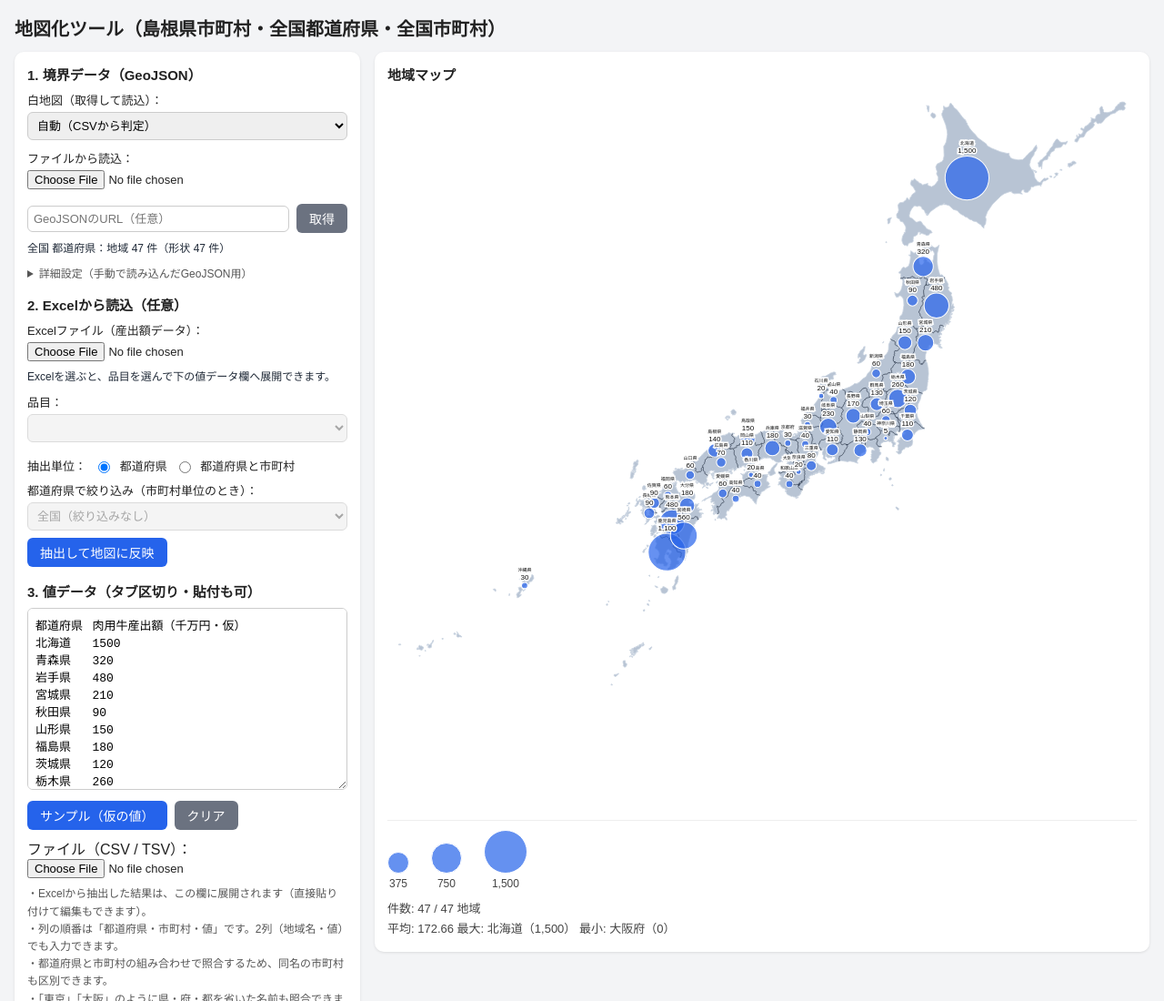
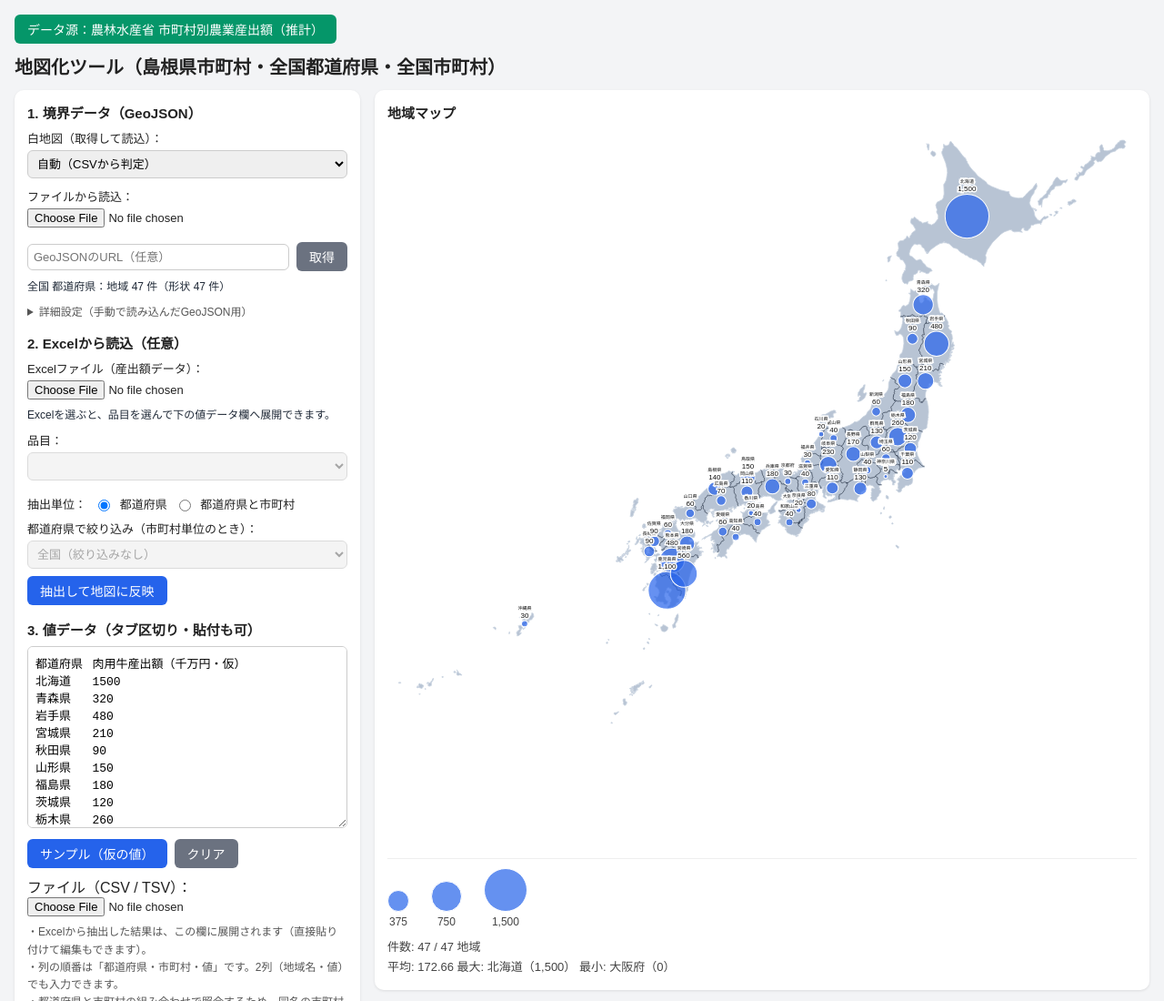
Before and after one commit to swd-hub/MapGraph, a plain HTML site: page MapGraph_Excel.htm in a window 1280 px wide. Shown: the top 1100 px of the page at 91% size. Drawn offline with Linux system fonts and the light colour scheme.

Commit message:
Add files via upload

```diff
--- a/MapGraph_Excel.htm
+++ b/MapGraph_Excel.htm
@@ -39,6 +39,11 @@
     background: #2563eb; color: #fff; font-size: 14px; cursor: pointer;
   }
   button.sub { background: #6b7280; }
+  a.btn-link {
+    display: inline-block; padding: 6px 14px; border-radius: 6px;
+    background: #059669; color: #fff; font-size: 14px; text-decoration: none;
+  }
+  a.btn-link:hover { opacity: .85; }
   .hint { font-size: 12px; color: #555; margin-top: 8px; line-height: 1.6; }
   .status { font-size: 12px; color: #1f2937; margin-top: 8px; line-height: 1.6; }
   .warn { color: #b45309; font-size: 12px; margin-top: 10px; white-space: pre-line; }
@@ -59,6 +64,8 @@
 </style>
 </head>
 <body>
+
+<div style="margin:0 0 10px;"><a class="btn-link" href="https://www.maff.go.jp/j/tokei/kouhyou/sityoson_sansyutu/index.html" target="_blank" rel="noopener noreferrer">データ源：農林水産省 市町村別農業産出額（推計）</a></div>
 
 <h1 id="title">地図化ツール（島根県市町村・全国都道府県・全国市町村）</h1>
 
```
